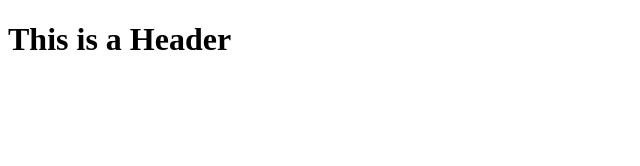
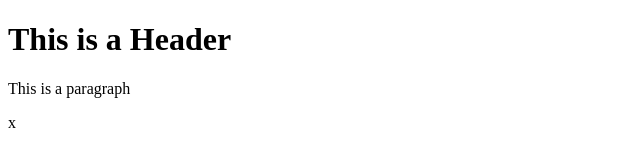
Before and after one commit to Jaya738/git-test, a website: page index.html in a window 1280 px wide. Shown: the whole page, without its empty margins (0-640 px from the left). Drawn offline with Linux system fonts and the light colour scheme.

```diff
--- a/index.html
+++ b/index.html
@@ -5,6 +5,7 @@
 
 <body>
     <h1>This is a Header</h1>
+    <p>This is a paragraph</p>
 </body>
 
-</html>
+</html>x
```
Also changed, not shown: package.json (added, +24 -0 lines), 2 other files.
